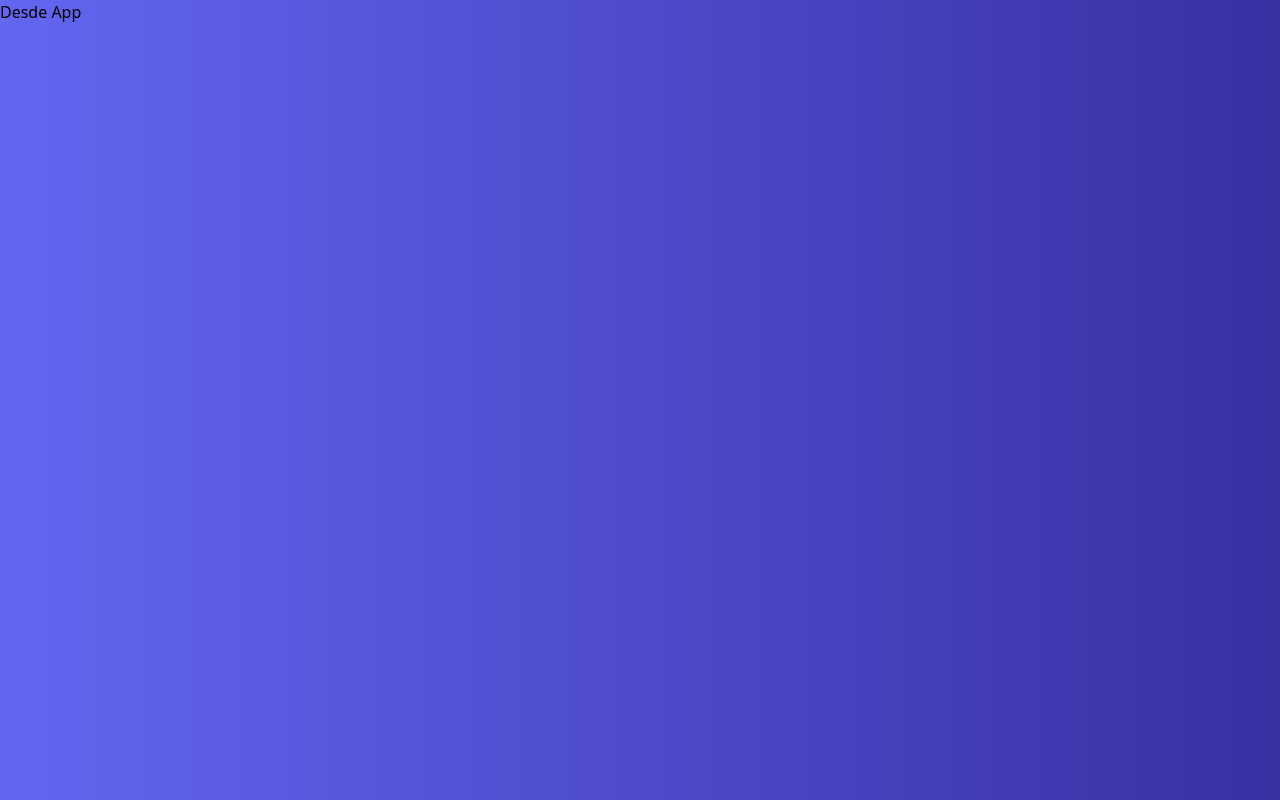
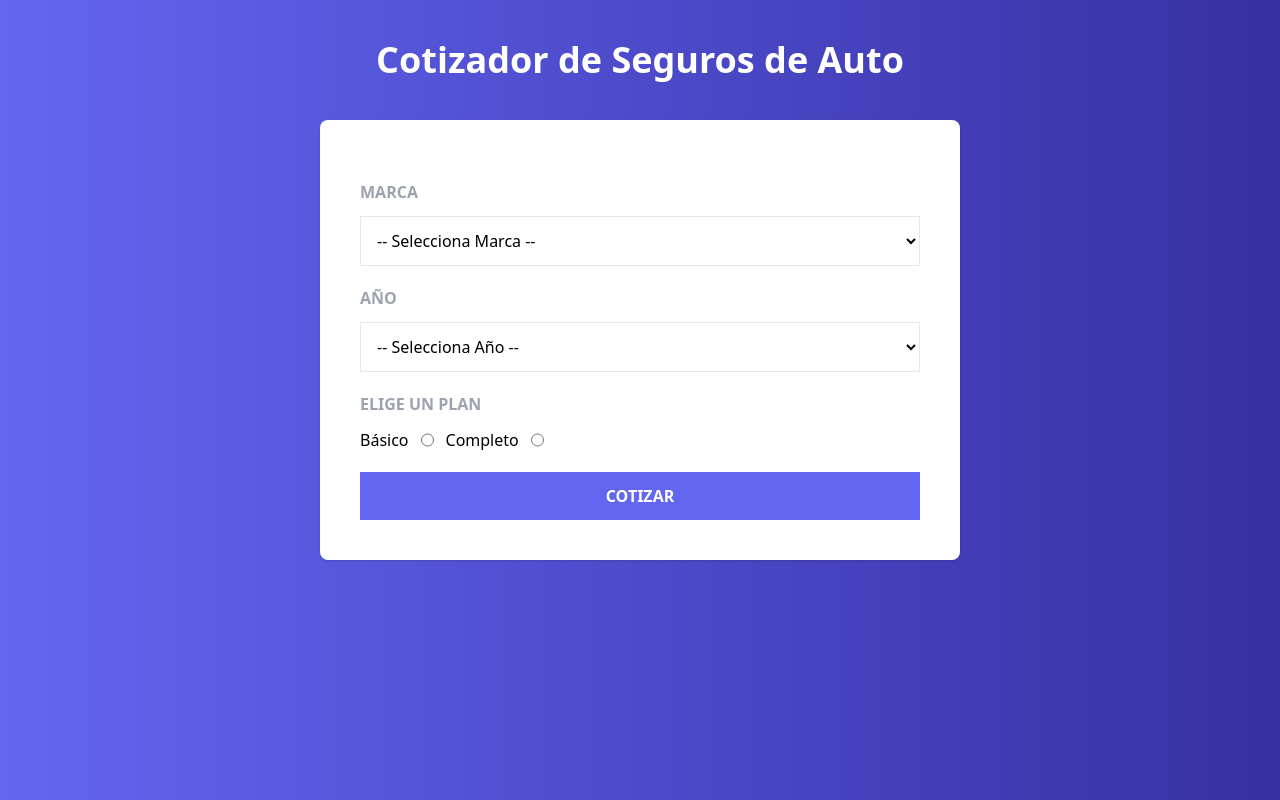
Before and after one commit to Zoes2/cotizador-autos, a React (Vite) app: page / in a window 1280 px wide. Built offline with nearby package versions, Linux system fonts and the light colour scheme.

Commit message:
Creación de vista principal, Formulario y components

```diff
--- a/src/App.jsx
+++ b/src/App.jsx
@@ -1,8 +1,9 @@
+import AppSeguro from "./components/AppSeguro"
 
 function App() {
 
   return (
-    <h1>Desde App</h1>
+    <AppSeguro />
   )
 }
 
--- /dev/null
+++ b/src/components/AppSeguro.jsx
@@ -0,0 +1,17 @@
+import Formulario from "./Formulario"
+
+const AppSeguro = () => {
+    return (
+        <>
+            <header className="my-10">
+                <h1 className="text-white text-center text-4xl font-black">Cotizador de Seguros de Auto</h1>
+            </header>
+
+            <main className="bg-white md:w-2/3 lg:w-2/4 mx-auto shadow rounded-lg p-10">
+                <Formulario />
+            </main>
+        </>
+    )
+}
+
+export default AppSeguro
--- /dev/null
+++ b/src/components/Formulario.jsx
@@ -0,0 +1,87 @@
+import { Fragment } from "react"
+import { MARCAS, YEARS, PLANES } from "../constants"
+
+const Formulario = () => {
+    return (
+        <>
+            <form>
+                <div className="my-5">
+                    <label className="block mb-3 font-bold text-gray-400 uppercase">
+                        Marca
+                    </label>
+                    <select
+                        className="w-full p-3 bg-white border border-gray-200"
+                        name="marca"
+                    >
+                        <option value="">-- Selecciona Marca --</option>
+
+                        {MARCAS.map(marca => (
+                            <option
+                                value={marca.id}
+                                key={marca.id}
+                            >
+
+                                {marca.nombre}
+                            </option>
+
+
+                        ))}
+                    </select>
+                </div>
+
+                <div className="my-5">
+                    <label className="block mb-3 font-bold text-gray-400 uppercase">
+                        Año
+                    </label>
+                    <select
+                        className="w-full p-3 bg-white border border-gray-200"
+                        name="marca"
+                    >
+                        <option value="">-- Selecciona Año --</option>
+
+                        {YEARS.map(year => (
+                            <option
+                                value={year}
+                                key={year}
+                            >
+
+                                {year}
+                            </option>
+
+
+                        ))}
+                    </select>
+                </div>
+
+                <div className="my-5">
+                    <label className="block mb-3 font-bold text-gray-400 uppercase">
+                        Elige un Plan
+                    </label>
+                    <div className="flex gap-3">
+                        {PLANES.map(plan => (
+                            <Fragment key={plan.id}>
+                                <label>
+                                    {plan.nombre}
+                                </label>
+                                <input
+                                    type="radio"
+                                    name="plan"
+                                    value={plan.id}
+
+                                />
+                            </Fragment>
+                        ))}
+                    </div>
+                </div>
+
+                <input
+                    type="submit"
+                    className="w-full bg-indigo-500 hover:bg-indigo-600 transition-colors text-white cursor-pointer p-3 uppercase font-bold"
+                    value="cotizar"
+                />
+            </form>
+        </>
+    )
+}
+
+export default Formulario
--- /dev/null
+++ b/src/constants/index.js
@@ -0,0 +1,16 @@
+export const MARCAS = [
+    {id: 1, nombre: 'Europeo'},
+    {id: 2, nombre: 'Americano'},
+    {id: 3, nombre: 'Asíatico'},
+]
+
+const YEARMAX = new Date().getFullYear();
+export const YEARS = Array.from(
+    new Array(20),
+    (valor, index) => YEARMAX - index
+)
+
+export const PLANES = [
+    {id: 1, nombre: 'Básico'},
+    {id: 2, nombre: 'Completo'},
+]
```
